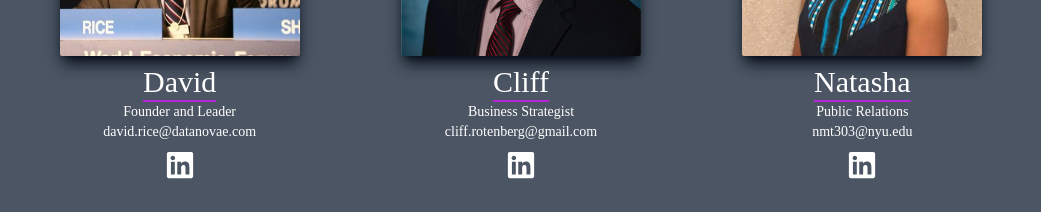
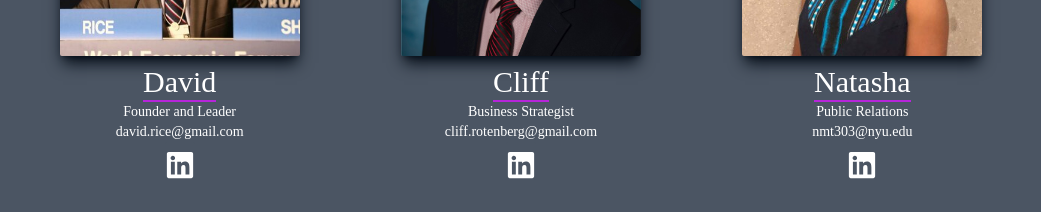
Before and after one commit to ytraiba/Business-Template, a React (Create React App) app: page / in a window 1280 px wide. Shown: the part 1940-2152 px from the top of the page, without its empty margins (119-1160 px from the left). Built offline with nearby package versions, Linux system fonts and the light colour scheme.

Commit message:
Update People.jsx

```diff
--- a/src/components/People.jsx
+++ b/src/components/People.jsx
@@ -37,7 +37,7 @@ const People = () => {
       </div>
 
       <div className='grid grid-cols-2 sm:grid-cols-3 justify-center justify-self-auto items-center pt-12 sm:pl-32 sm:pr-32'>
-      <GridEntry name="David" asset="david.rice@datanovae.com" alt="Founder and Leader" img={DavidPhoto}/>
+      <GridEntry name="David" asset="david.rice@gmail.com" alt="Founder and Leader" img={DavidPhoto}/>
       <GridEntry name="Cliff" asset="cliff.rotenberg@gmail.com" alt="Business Strategist" img={CliffPhoto}/>
       <GridEntry name="Natasha" asset="nmt303@nyu.edu" alt="Public Relations" img={NatashaPhoto}/>
       </div>
```
